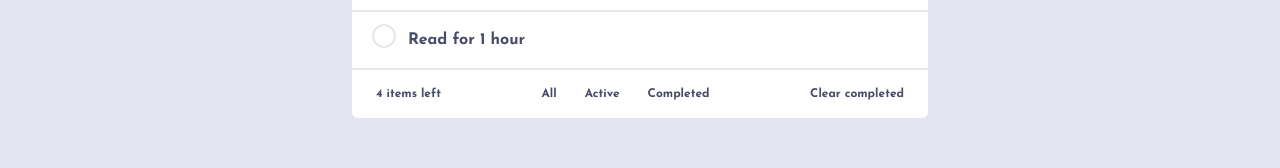
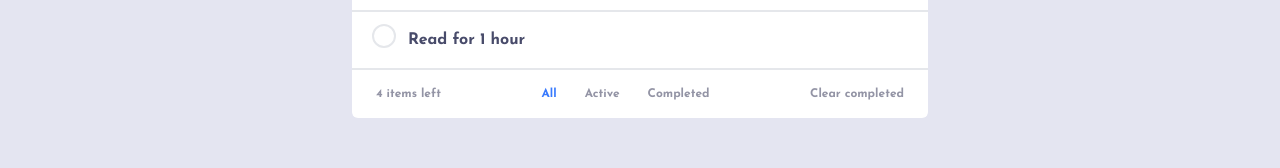
Before and after one commit to ChaO-0/todo-list, a React (Create React App) app: page / in a window 1280 px wide. Shown: the part 394-562 px from the top of the page. Built offline with nearby package versions, Linux system fonts and the light colour scheme.

Commit message:
feat: add filter feature

```diff
--- a/src/components/List.js
+++ b/src/components/List.js
@@ -1,26 +1,87 @@
+import { useState } from 'react';
 import ListItem from './ListItem';
 
 const List = ({ items, setItems }) => {
   const handleDelete = (elm) => {
-    setItems((prev) => prev.filter((item) => item !== elm));
+    setItems((prev) => prev.filter((item) => item.id !== elm));
   };
+
+  const activeItems = items.filter((item) => !item.completed);
+
+  const completedItems = items.filter((item) => item.completed);
+
+  const handleClick = (type) => {
+    setFilterType(type);
+    if (type === 'active') {
+    }
+  };
+
+  const [filterType, setFilterType] = useState('all');
 
   return (
     <>
       <ul className="mt-5 rounded-t-md bg-white text-light cursor-pointer">
-        {items.map((item, idx) => (
-          <ListItem item={item} key={idx} handleDelete={handleDelete} />
-        ))}
+        {filterType === 'all' &&
+          items.map((item, idx) => (
+            <ListItem
+              item={item}
+              setItems={setItems}
+              key={idx}
+              handleDelete={handleDelete}
+            />
+          ))}
+
+        {filterType === 'active' &&
+          activeItems.map((item, idx) => (
+            <ListItem
+              item={item}
+              setItems={setItems}
+              key={idx}
+              handleDelete={handleDelete}
+            />
+          ))}
+
+        {filterType === 'completed' &&
+          completedItems.map((item, idx) => (
+            <ListItem
+              item={item}
+              setItems={setItems}
+              key={idx}
+              handleDelete={handleDelete}
+            />
+          ))}
       </ul>
 
-      <div className="flex justify-between text-light text-xs px-6 py-4 bg-white rounded-b-md">
+      <div className="flex justify-between text-lightGray text-xs px-6 py-4 bg-white rounded-b-md">
         <div>{items.length} items left</div>
         <div className="flex justify-between gap-7">
-          <div className="cursor-pointer">All</div>
-          <div className="cursor-pointer">Active</div>
-          <div className="cursor-pointer">Completed</div>
+          <div
+            className={`cursor-pointer hover:text-light ${
+              filterType === 'all' && 'text-blueFilter hover:text-blueFilter'
+            }`}
+            onClick={() => handleClick('all')}
+          >
+            All
+          </div>
+          <div
+            className={`cursor-pointer hover:text-light ${
+              filterType === 'active' && 'text-blueFilter hover:text-blueFilter'
+            }`}
+            onClick={() => handleClick('active')}
+          >
+            Active
+          </div>
+          <div
+            className={`cursor-pointer hover:text-light ${
+              filterType === 'completed' &&
+              'text-blueFilter hover:text-blueFilter'
+            }`}
+            onClick={() => handleClick('completed')}
+          >
+            Completed
+          </div>
         </div>
-        <div className="cursor-pointer">Clear completed</div>
+        <div className="cursor-pointer hover:text-light">Clear completed</div>
       </div>
     </>
   );
```
